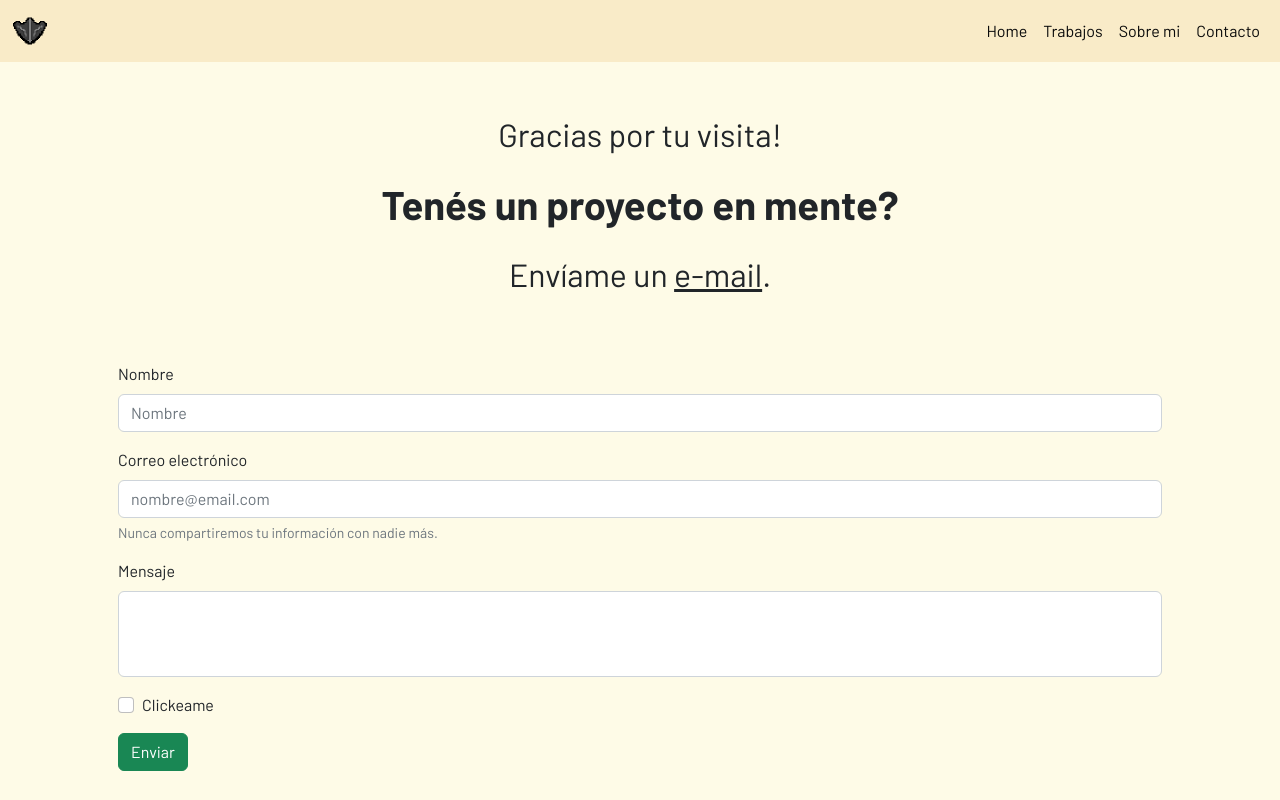
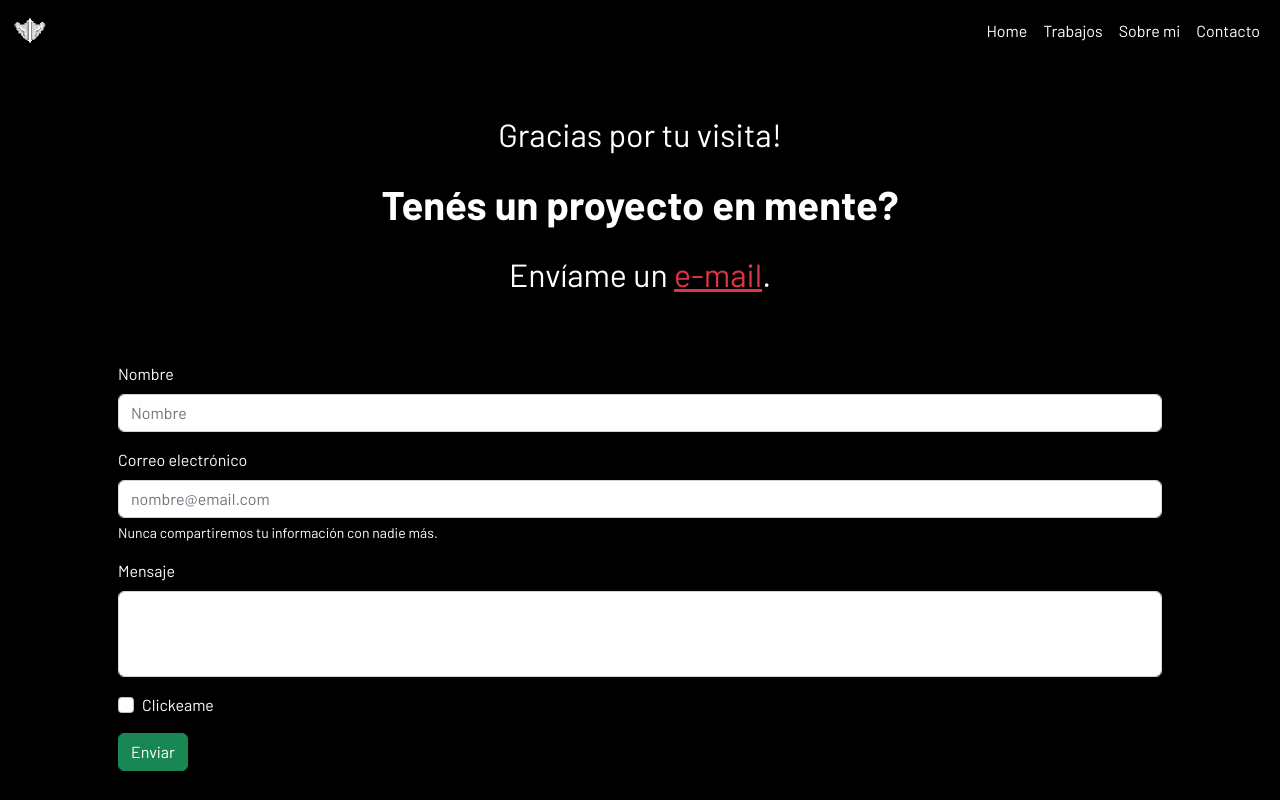
Before and after one commit to pato-1441/portfolio, a website: page pages/contact.html in a window 1280 px wide. Shown: the top 800 px of the page. Drawn offline with nearby package versions, Linux system fonts and the light colour scheme.

Commit message:
Cambio de colores, cambio logo

```diff
--- a/pages/contact.html
+++ b/pages/contact.html
@@ -21,7 +21,7 @@
   <header>
     <nav class="navbar navbar-expand-lg navColor">
       <div class="container-fluid">
-        <a class="navbar-brand" href="../index.html"><img class="" src="../assets/patapaton72.png" alt="logoPato"
+        <a class="navbar-brand" href="../index.html"><img class="" src="../assets/subpatos72.png" alt="logoPato"
             width="36px"></a>
         <button class="navbar-toggler" type="button" data-bs-toggle="collapse" data-bs-target="#navbarNav"
           aria-controls="navbarNav" aria-expanded="false" aria-label="Toggle navigation">
@@ -30,16 +30,16 @@
         <div class="collapse navbar-collapse justify-content-end" id="navbarNav">
           <ul class="navbar-nav align-items-center">
             <li class="nav-item">
-              <a class="nav-link blackColorText" href="../index.html">Home</a>
+              <a class="nav-link whiteColorText" href="../index.html">Home</a>
             </li>
             <li class="nav-item">
-              <a class="nav-link blackColorText" href="./projects.html">Trabajos</a>
+              <a class="nav-link whiteColorText" href="./projects.html">Trabajos</a>
             </li>
             <li class="nav-item">
-              <a class="nav-link blackColorText" href="./about.html">Sobre mi</a>
+              <a class="nav-link whiteColorText" href="./about.html">Sobre mi</a>
             </li>
             <li class="nav-item">
-              <a class="nav-link blackColorText" href="./contact.html">Contacto</a>
+              <a class="nav-link whiteColorText" href="./contact.html">Contacto</a>
             </li>
           </ul>
         </div>
@@ -52,13 +52,13 @@
       <div class="container-fluid farewellContainer">
         <div class="row pt-5 text-center">
           <div class="farewellDiv fs-2">
-            <p class="fw-regular">Gracias por tu visita!</p>
+            <p class="fw-regular whiteColorText">Gracias por tu visita!</p>
           </div>
           <div class="farewellDiv fs-1">
-            <p class="fw-bold">Tenés un proyecto en mente?</p>
+            <p class="fw-bold whiteColorText">Tenés un proyecto en mente?</p>
           </div>
           <div class="farewellDiv fs-2">
-            <p class="fw-regular">Envíame un <a class="text-dark farewellDivAnchor" href="#">e-mail</a>.</p>
+            <p class="fw-regular whiteColorText">Envíame un <a class="text-danger farewellDivAnchor" href="#">e-mail</a>.</p>
           </div>
         </div>
       </div>
@@ -66,7 +66,7 @@
     <!--termina section texto-->
 
     <!--arranca section form-->
-    <section class="formContainer">
+    <section class="formContainer whiteColorText">
       <div data-aos="fade-right" data-aos-delay="100" data-aos-duration="1000">
         <div class="container p-5">
           <div class="row">
@@ -80,7 +80,7 @@
                 <label for="email" class="form-label">Correo electrónico</label>
                 <input required="" type="email" class="form-control" id="exampleFormControlInput1"
                   placeholder="nombre@email.com">
-                <div id="emailHelp" class="form-text">Nunca compartiremos tu información con nadie más.</div>
+                <div id="emailHelp" class="form-text whiteColorText">Nunca compartiremos tu información con nadie más.</div>
               </div>
               <div class="mb-3">
                 <label for="message" class="form-label">Mensaje</label>
--- a/sass/main.scss
+++ b/sass/main.scss
@@ -3,11 +3,11 @@
 }
 
 .bodyColor{
-    background-color:rgb(254, 251, 231);
+    background-color:rgb(0, 0, 0);
 }
 
 .navColor{
-    background-color: rgb(249, 235, 200);
+    background-color: rgb(0, 0, 0);
 }
 
 .blackColorText{
@@ -19,11 +19,11 @@
 }
 
 .hero{
-    background-color: rgb(254, 251, 231);
+    background-color: rgb(0, 0, 0);
 }
 
 .galery{
-    background-color: rgb(254, 251, 231);
+    background-color: rgb(0, 0, 0);
 }
 
 .galeryCards{
@@ -31,7 +31,7 @@
 }
 
 .aboutContainer{
-    background-color: rgb(254, 251, 231);
+    background-color: rgb(0, 0, 0);
 }
 
 .modalImgCurriculum{
@@ -39,7 +39,7 @@
 }
 
 .formContainer{
-    background-color: rgb(254, 251, 231);
+    background-color: rgb(0, 0, 0);
 }
 
 .formContainerTextArea{
@@ -47,11 +47,11 @@
 }
 
 .farewellContainer{
-    background-color: rgb(254, 251, 231);
+    background-color: rgb(0, 0, 0);
 }
 
 .farewellDiv{
-    background-color: rgb(254, 251, 231);
+    background-color: rgb(0, 0, 0);
 }
 
 .farewellDivAnchor{
```
Also changed, not shown: index.html (+8 -8 lines), pages/about.html (+7 -7 lines), pages/projects.html (+10 -10 lines), assets/subpatos72.png (added), css/main.css.
